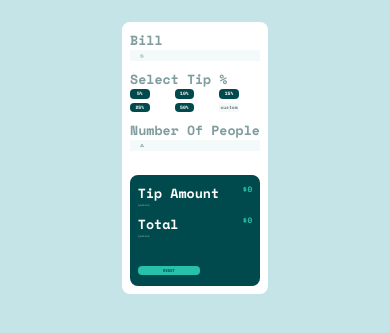
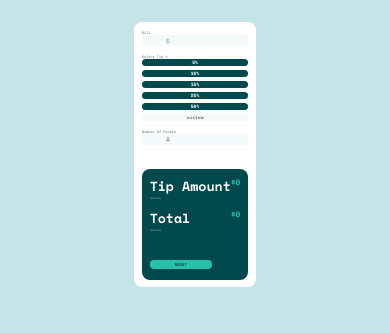
Before and after one commit to mehardeep88/tip-calculator, a plain HTML site: page index.html in a window 390 px wide. Shown: the part 77-410 px from the top of the page. Drawn offline with nearby package versions, Linux system fonts and the light colour scheme.

Commit message:
Completed

```diff
--- a/style.css
+++ b/style.css
@@ -17,6 +17,7 @@ body {
 #main .start {
   text-align: center;
 }
+
 #main #logo {
   margin-bottom: 5vw;
   max-width: 100%;
@@ -30,10 +31,11 @@ body {
   border-radius: 8px;
   width: 100%;
 }
+
 @media (max-width: 800px) {
   .wrapper {
     flex: 100%;
-    max-width: 356px;
+    max-width: 200%;
     flex-direction: column;
   }
 }
@@ -45,6 +47,7 @@ body {
 }
 .tip-selector h5 {
   color: hsl(184, 14%, 56%);
+  font-size: 0.9vw;
 }
 .tip-selector input[type='text'] {
   background-color: hsl(189, 41%, 97%);
@@ -52,7 +55,9 @@ body {
   border: none;
   appearance: none;
   text-align: right;
-  width: 14vw;
+  direction: rtl;
+  margin: auto 1vw;
+  width: 100%;
   height: 3vw;
   border-radius: 8px;
   font-size: 1.6vw;
@@ -60,25 +65,32 @@ body {
 }
 .input-box1,
 .input-box2 {
-  padding: 0 1vw;
+  padding: 0 0vw;
   display: flex;
   flex: 1;
   height: 3vw;
+  justify-content: flex-end;
   align-items: center;
   background-color: hsl(189, 41%, 97%);
   margin-bottom: 2vw;
 }
+
 .tip-selector .input-img {
   position: relative;
   display: inline-block;
+  width: 100%;
+  max-width: 20px;
 }
+
 .input-img img {
   position: absolute;
-  right: -10px;
+  right: -40%;
+  /* background-color: red; */
   top: 50%;
   transform: translateY(-50%);
-  width: 0.9vw;
-  height: 1vw;
+  width: 100%;
+  height: auto;
+  max-width: 1vw;
 }
 
 .buttons {
@@ -87,13 +99,29 @@ body {
   gap: 1vw;
   margin-bottom: 2vw;
 }
+
+@media (max-width: 800px) {
+  .buttons {
+    display: grid;
+    grid-template-columns: repeat(2, 1fr);
+  }
+}
+
+@media (max-width: 500px) {
+  .buttons {
+    grid-template-columns: 1fr;
+  }
+  .buttons button {
+    width: 100%;
+  }
+}
 .buttons button {
   color: #fff;
   background-color: hsl(183, 100%, 15%);
   border: none;
   border-radius: 4px;
-  width: 5vw;
-  height: 2.4vw;
+  /* width: 5vw;
+  height: 2.4vw; */
   cursor: pointer;
   font-size: 1.2vw;
 }
@@ -107,7 +135,7 @@ button:focus {
 .buttons #custom {
   background-color: hsl(189, 41%, 97%);
   color: hsl(186, 14%, 43%);
-  width: 5vw;
+  width: 100%;
   max-width: 100%;
   appearance: none;
   outline: none;
```
